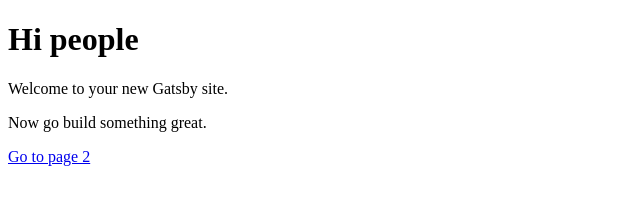
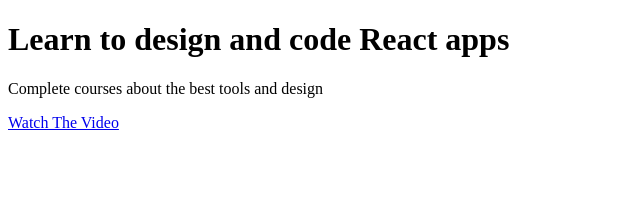
Before and after one commit to Latade/FirstReact-Project, a Gatsby site: page / in a window 1280 px wide. Shown: the whole page, without its empty margins (0-640 px from the left). Built offline with nearby package versions, Linux system fonts and the light colour scheme; Gatsby itself is replaced by a stand-in of ours.

Commit message:
Watch Video Button

```diff
--- a/gatsby-config.js
+++ b/gatsby-config.js
@@ -1,6 +1,6 @@
 module.exports = {
   siteMetadata: {
-    title: 'Gatsby Default Starter',
+    title: 'Latade React Tutorial',
   },
   plugins: ['gatsby-plugin-react-helmet'],
 }
--- a/src/pages/index.js
+++ b/src/pages/index.js
@@ -3,10 +3,9 @@
 
 const IndexPage = () => (
   <div>
-    <h1>Hi people</h1>
-    <p>Welcome to your new Gatsby site.</p>
-    <p>Now go build something great.</p>
-    <Link to="/page-2/">Go to page 2</Link>
+    <h1>Learn to design and code React apps</h1>
+    <p>Complete courses about the best tools and design</p>
+    <Link to="/page-2/">Watch The Video</Link>
   </div>
 )
 
```
